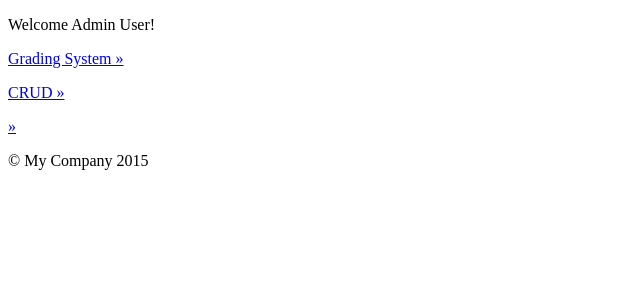
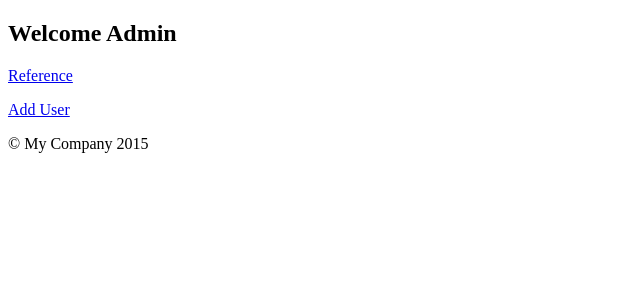
Before and after one commit to joegeneq/apc-softdev-it111-09, a Yii app: template application/fulbright_aps/backend/views/site/index.php in a window 1280 px wide. Shown: the top 300 px of the page, without its empty margins (0-640 px from the left). Run offline with PHP 8.4 and a stand-in for Yii, Linux system fonts and the light colour scheme; the template is opened without the code that fills it, so the values that code supplies are empty; some libraries are stand-ins or nearby versions.

Commit message:
Modified site/index.php for backend

```diff
--- a/application/fulbright_aps/backend/views/site/index.php
+++ b/application/fulbright_aps/backend/views/site/index.php
@@ -1,5 +1,7 @@
 <?php
 /* @var $this yii\web\View */
+
+use yii\helpers\Html;
 
 $this->title = 'Fulbright Science School/Backend Admin';
 ?>
@@ -8,30 +10,13 @@ $this->title = 'Fulbright Science School/Backend Admin';
     <div class="jumbotron">
 
 
-        <p class="lead">Welcome Admin User!</p>
+        <h2>Welcome Admin</h2>
 
-        <p><a class="btn btn-lg btn-success" href="http://www.yiiframework.com"></a></p>
+        <p><a class="btn btn-lg btn-success" href="http://www.yiiframework.com">Reference</a></p>
     </div>
 
     <div class="body-content">
 
-        <div class="row">
-            <div class="col-lg-4">
-
-
-                <p><a class="btn btn-default" href="#">Grading System &raquo;</a></p>
-            </div>
-            <div class="col-lg-4">
-
-
-                <p><a class="btn btn-default" href="#">CRUD &raquo;</a></p>
-            </div>
-            <div class="col-lg-4">
-
-
-                <p><a class="btn btn-default" href="#">&raquo;</a></p>
-            </div>
-        </div>
-
+     <?= Html::a('Add User', ['site/signup'], ['class'=>'btn btn-success']) ?>
     </div>
 </div>
```
